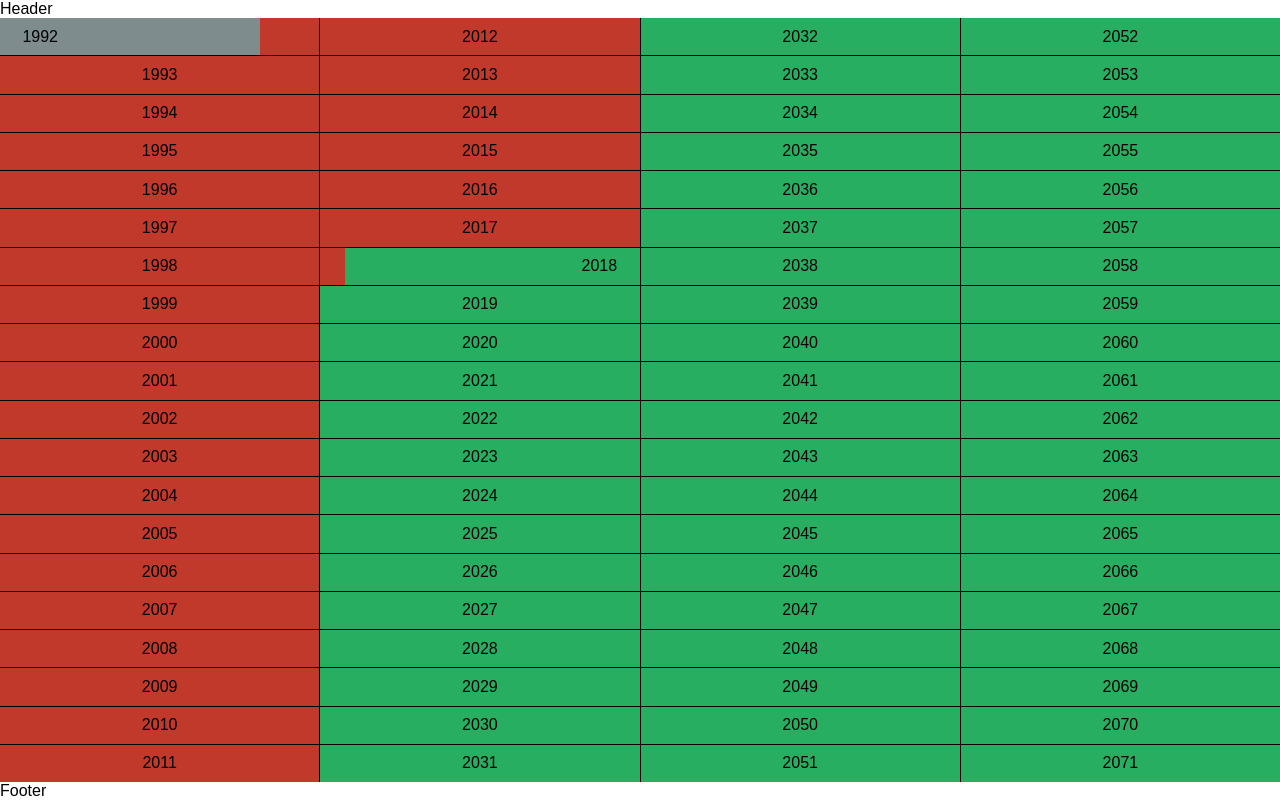
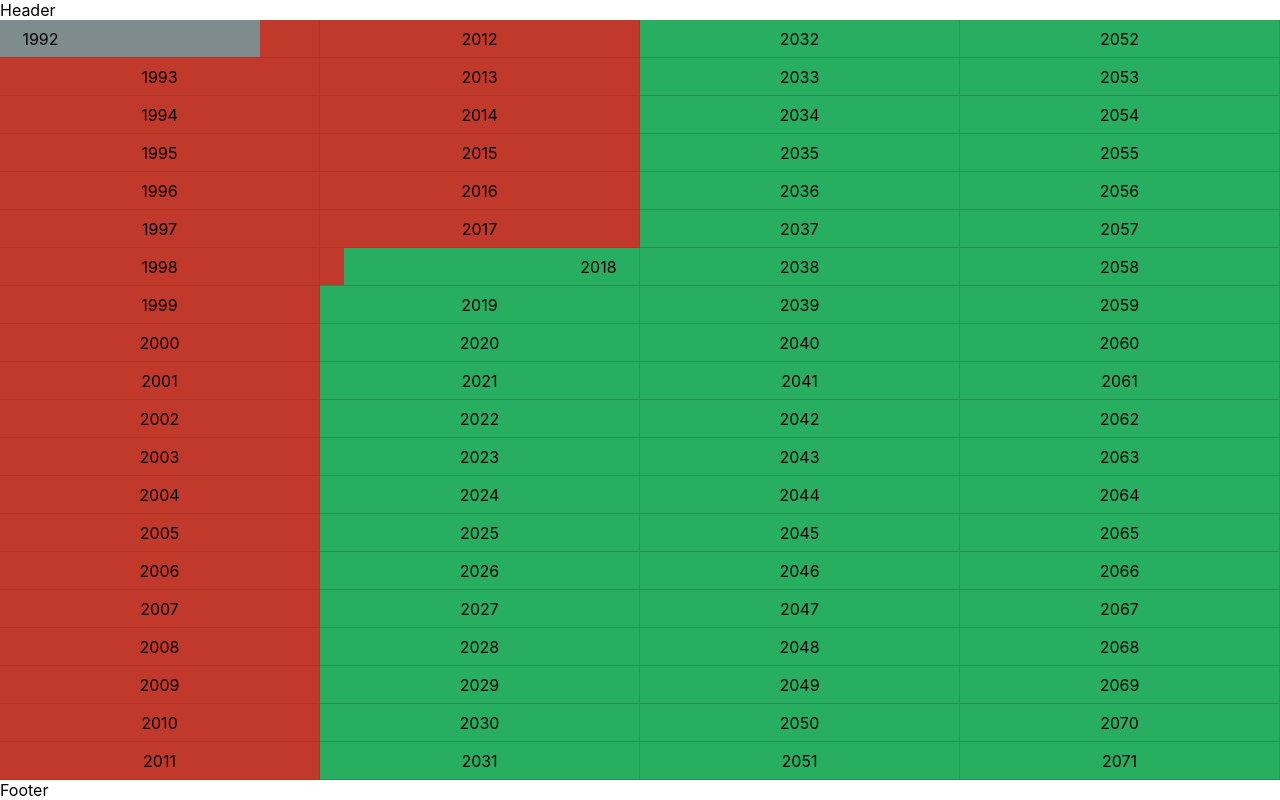
Before and after one commit to andrascodes/lifecalendar, a React (Create React App) app: page / in a window 1280 px wide. Built offline with nearby package versions, Linux system fonts and the light colour scheme.

Commit message:
Change border style of Year components

```diff
--- a/src/components/Calendar/Section/Section.css
+++ b/src/components/Calendar/Section/Section.css
@@ -2,11 +2,6 @@
   display: flex;
   flex-direction: column;
   flex: 1 1;
-  border-right: 1px solid black;
-}
-
-.Section:last-child {
-  border: none;
 }
 
 /* @media (min-width: 768px) {
--- a/src/components/Calendar/Section/Year/Year.css
+++ b/src/components/Calendar/Section/Year/Year.css
@@ -1,12 +1,7 @@
 .Year {
   display: flex;
   align-items: center;
-  border-bottom: 1px solid black;
   flex: 1 1;
-}
-
-.Year:last-child {
-  border: none;
 }
 
 .YearTitleContainer {
@@ -17,10 +12,14 @@
 
 .YearSpent {
   background-color: #c0392b;
+  border-right: 0.01em solid rgba(158, 47, 35, 0.4);
+  border-bottom: 0.01em solid rgba(158, 47, 35, 0.5);
 }
 
 .YearLeft {
   background-color: #27ae60;
+  border-right: 0.01em solid rgba(28, 121, 67, 0.4);
+  border-bottom: 0.01em solid rgba(28, 121, 67, 0.5);
 }
 
 .YearProgress{
--- a/src/index.css
+++ b/src/index.css
@@ -1,5 +1,12 @@
+/* Box-sizing border-box */
+* {
+  box-sizing: border-box;
+  -moz-box-sizing: border-box;
+  -webkit-box-sizing: border-box;
+}
+
 body {
   margin: 0;
   padding: 0;
-  font-family: sans-serif;
+  font-family: -apple-system,BlinkMacSystemFont,Segoe UI,Roboto,Helvetica,Arial,sans-serif;
 }
```
